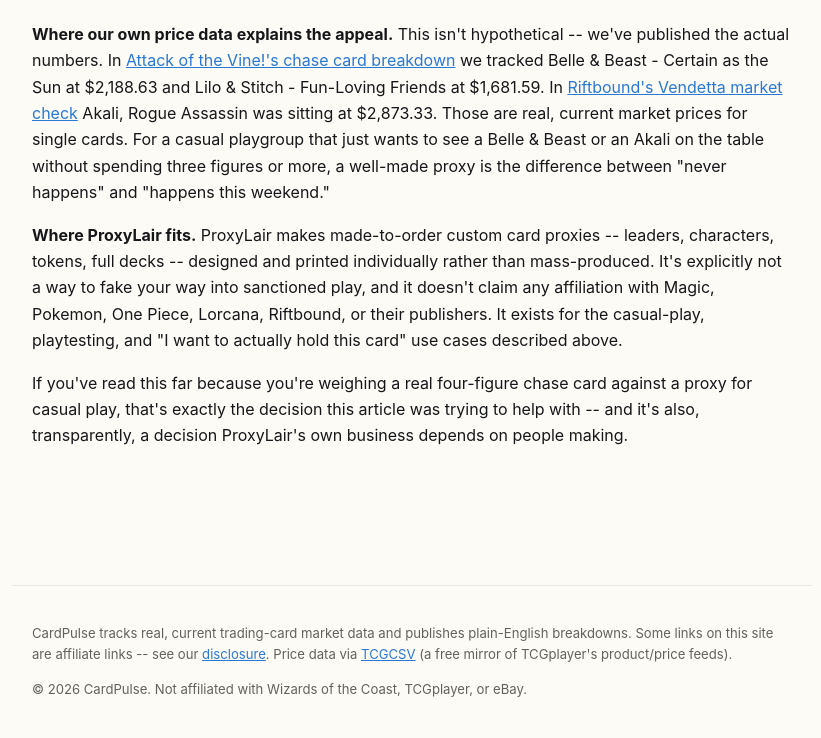
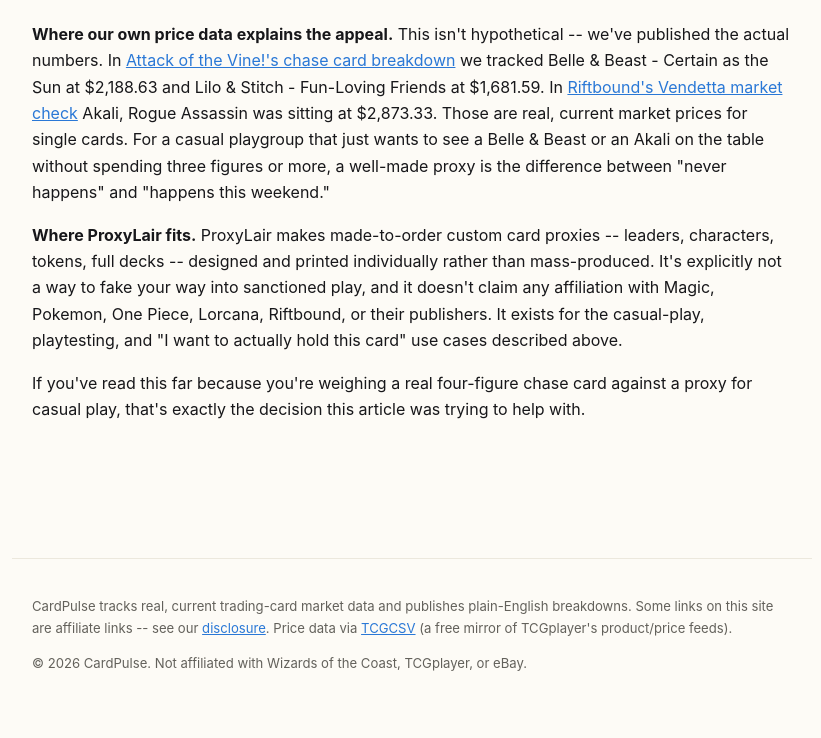
Before and after one commit to proxylair/cardpulse, a plain HTML site: page docs/articles/2026-08-when-proxy-cards-make-sense.html in a window 1280 px wide. Shown: the part 1063-1801 px from the top of the page, without its empty margins (228-1049 px from the left). After the commit the page ends 1775 px from the top, so only its background shows below. Drawn offline with Linux system fonts and the light colour scheme.

Commit message:
Cut self-serving ProxyLair line from proxy-cards article

```diff
--- a/docs/articles/2026-08-when-proxy-cards-make-sense.html
+++ b/docs/articles/2026-08-when-proxy-cards-make-sense.html
@@ -73,8 +73,7 @@
 card" use cases described above.</p>
 <p>If you've read this far because you're weighing a real four-figure chase
 card against a proxy for casual play, that's exactly the decision this
-article was trying to help with -- and it's also, transparently, a decision
-ProxyLair's own business depends on people making.</p></article>
+article was trying to help with.</p></article>
 </main>
 <footer class="site-footer">
   <p>CardPulse tracks real, current trading-card market data and publishes plain-English breakdowns. Some links on this site are affiliate links -- see our <a href="../about.html">disclosure</a>. Price data via <a href="https://tcgcsv.com" target="_blank" rel="noopener">TCGCSV</a> (a free mirror of TCGplayer's product/price feeds).</p>
```
Also changed, not shown: 1 other file.
